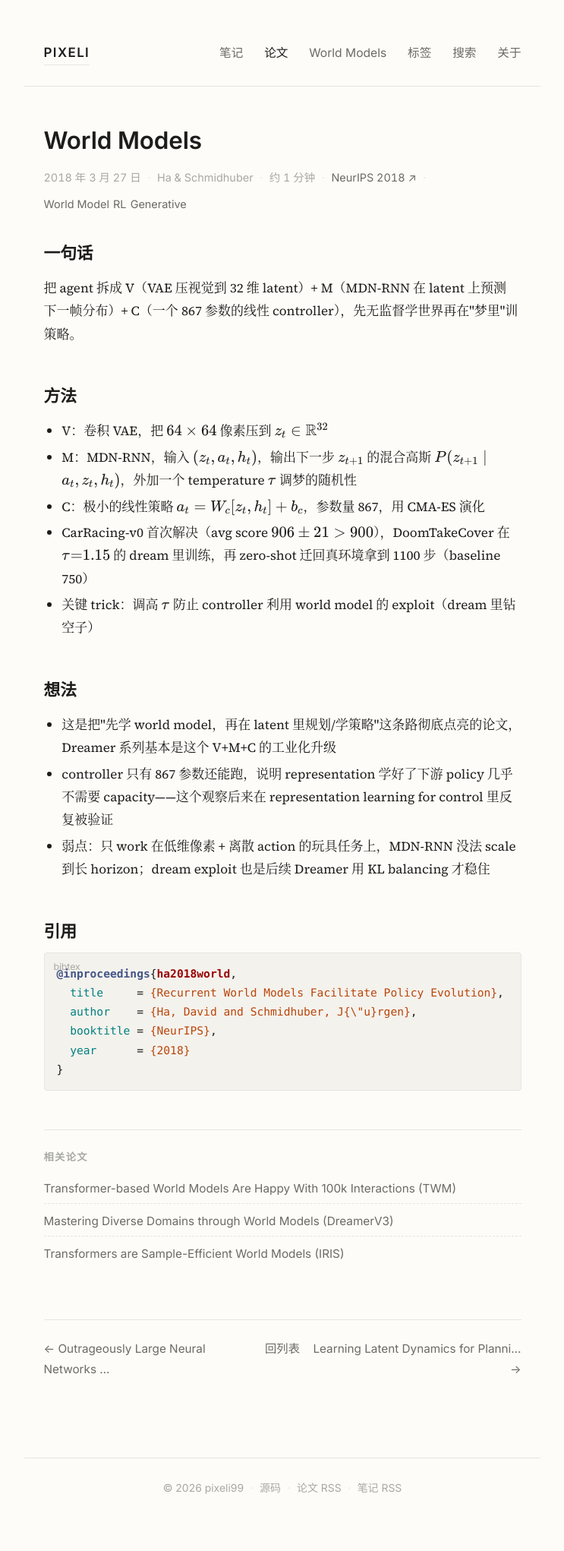
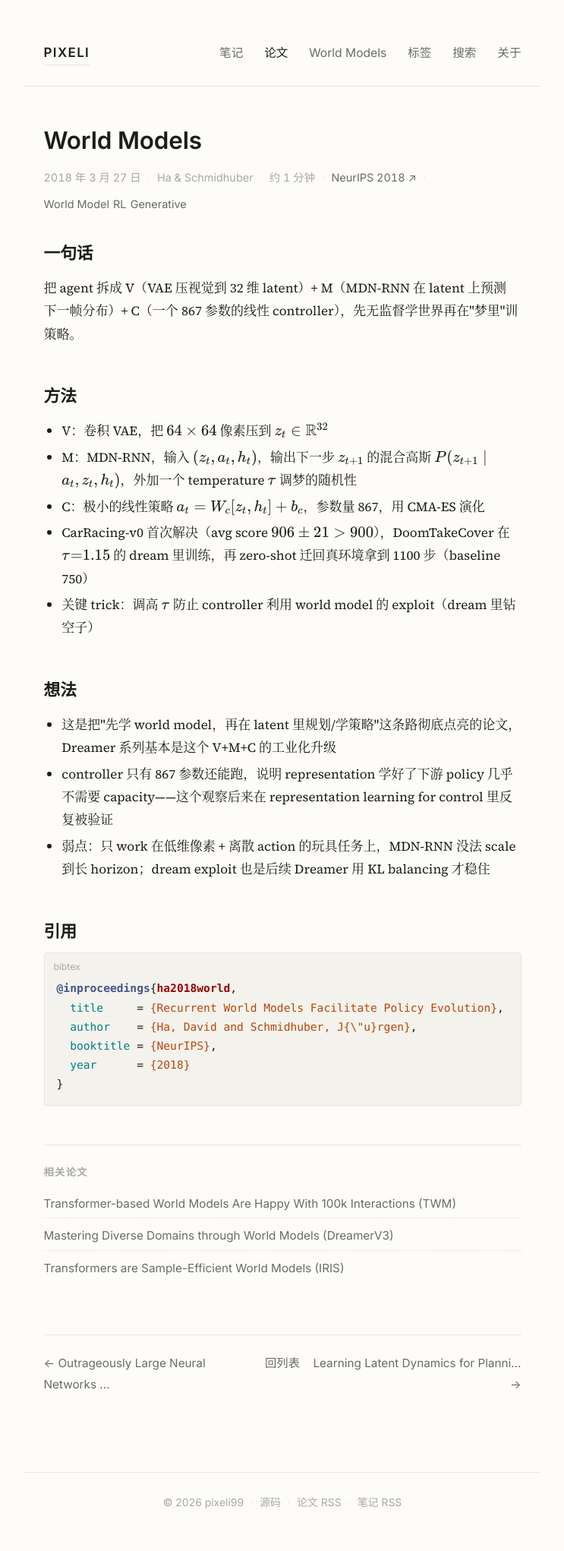
Before and after one commit to pixeli99/PIXELI, a Jekyll site: the page built from _papers/2018-03-27-world-models-ha-schmidhuber.md, in a window 1280 px wide. Shown: the whole page at 76% size, without its empty margins (268-1011 px from the left). Built offline with Jekyll 4.4.1, drawn with Linux system fonts in a browser that asks for light colours.

Commit message:
CSS：修复代码块语言标签与首行代码的垂直重叠
pre[data-lang]::before 标签位于 top:0.45rem≈7.65px，行高约 20px，
延伸到 ~27.85px；但 pre 的 padding-top:1em≈14.62px 让代码内容从
14.62px 开始，两者垂直重叠约 13px。

为有语言标签的代码块补 padding-top:2rem（34px），把内容区推到标签
下方（标签底边约 28px），并同时为右上角复制按钮留出足够空间。

Co-Authored-By: Claude Sonnet 4.6 <noreply@anthropic.com>

```diff
--- a/assets/css/main.scss
+++ b/assets/css/main.scss
@@ -193,6 +193,7 @@ pre {
 pre:hover .copy-btn,
 .copy-btn:focus-visible { opacity: 1; }
 @media (pointer: coarse) { .copy-btn { opacity: 0.55; } }
+pre[data-lang] { padding-top: 2rem; }
 pre[data-lang]::before {
   content: attr(data-lang);
   position: absolute;
```
